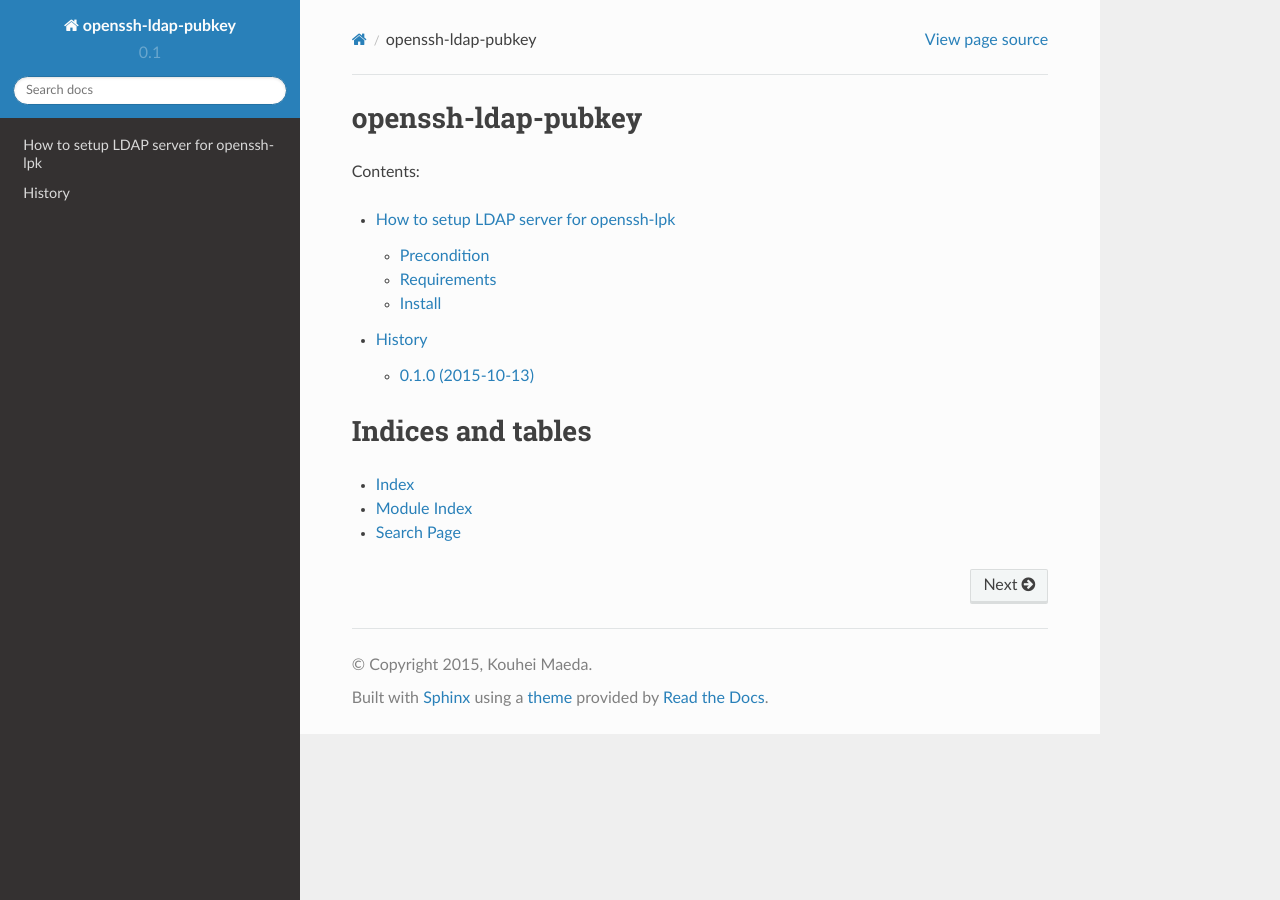
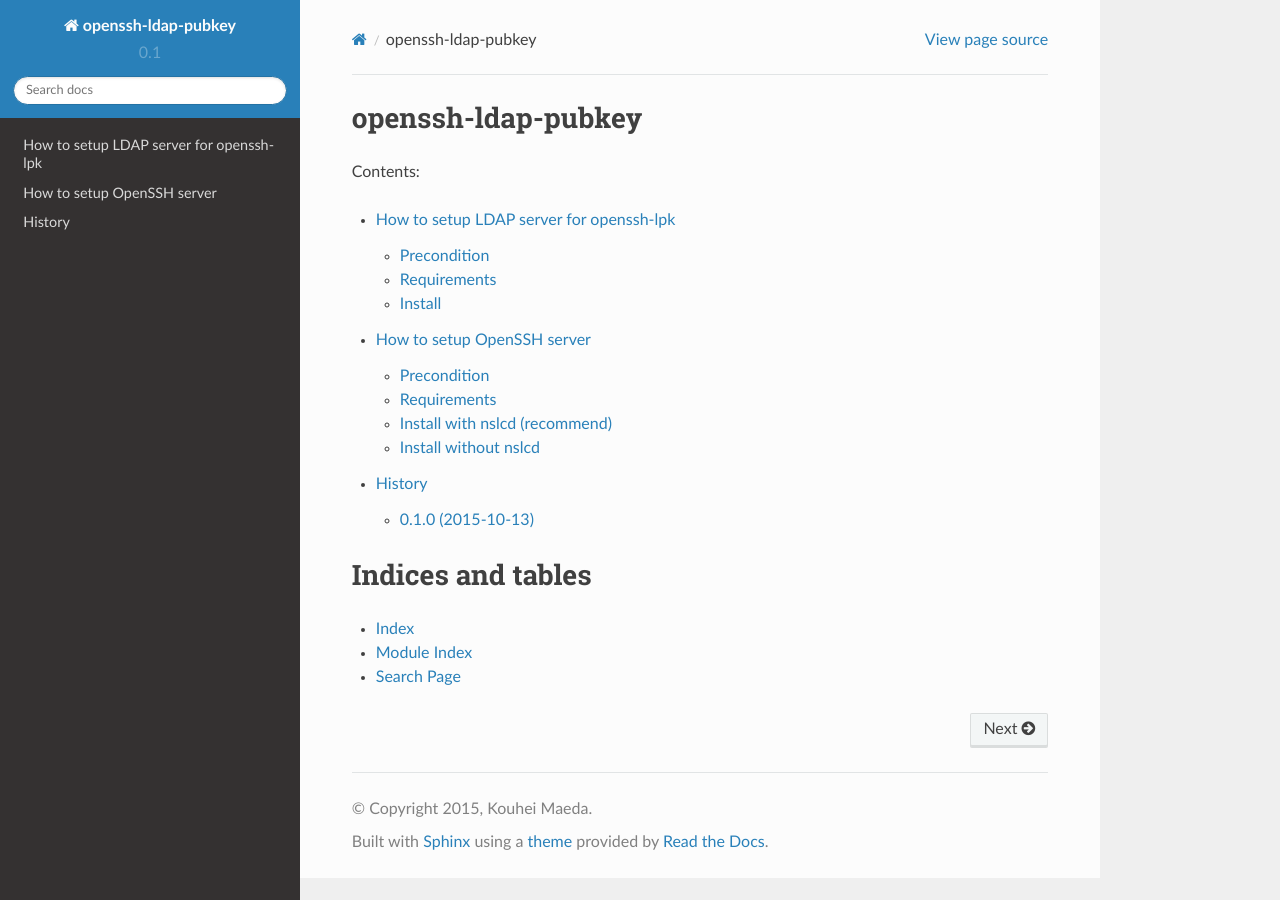
Before and after one commit to mkouhei/openssh-ldap-pubkey, a Sphinx documentation site: the page built from docs/source/index.rst, in a window 1280 px wide. Built offline with Sphinx 7.4.7 and the Read the Docs theme 2.0.0, drawn with Linux system fonts in a browser that asks for light colours; some of the changed lines change nothing that is shown.

Commit message:
Adds setup OpenSSH.
Signed-off-by: Kouhei Maeda <mkouhei@palmtb.net>

```diff
--- a/docs/source/index.rst
+++ b/docs/source/index.rst
@@ -8,6 +8,7 @@ Contents:
 
    README
    openldap
+   openssh
    HISTORY
 
 
--- /dev/null
+++ b/docs/source/openssh.rst
@@ -0,0 +1,134 @@
+=============================
+ How to setup OpenSSH server
+=============================
+
+Precondition
+============
+
+This article restricts OpenSSH 6.2 over on Debian systems only.
+
+.. note::
+   You can use `openssh-ldap package <https://apps.fedoraproject.org/packages/openssh-ldap>`_ instead of this utility in the distribution based RHEL.
+
+Requirements
+============
+
+* OpenSSH 6.2 over
+* openssh-ldap-pubkey
+* Go 1.2 over
+
+Optional
+--------
+
+* nslcd
+
+Install with nslcd (recommend)
+==============================
+
+When the following precondition is sufficient,
+``openssh-ldap-pubkey`` can loads parameters from ``/etc/nslcd.conf``.
+
+* ``nslcd`` package is installed.
+* There is ``/etc/nslcd.conf``.
+* Set ``root`` to ``AuthorizedKeysCommandUser`` of ``/etc/ssh/sshd_config``.
+
+The parameters are follows.
+
+.. list-table:: nslcd.conf keys compare openssh-ldap-pubkey options.
+   :header-rows: 1
+
+   * - nslcd.conf
+     - openssh-ldap-pubkey
+   * - | ``uri``
+       | ldap://example.org
+       | ldaps://example.org
+     - | ``host``, ``port``, ``tls``
+       | example.org, 389, false
+       | example.org, 636, true
+   * - | ``base``
+       | dc=example,dc=org
+     - | ``base``
+       | dc=example,dc=org
+   * - | ``pam_authz_search``
+       | (&(objectClass=posixAccount)(uid=$username))
+     - | ``filter``
+       | (&(objectClass=posixAccount)(uid=%s))
+
+
+1. Download binary.
+
+   .. code-block:: shell
+
+      $ export GOPATH=/path/to/gocode
+      $ go get github.com/mkouhei/openssh-ldap-pubkey
+      $ chmod 0755 /path/to/gocode/bin/openssh-ldap-pubkey
+      $ sudo chown root: /path/to/gocode/bin/openssh-ldap-pubkey
+
+2. Setup sshd_config.
+
+   Appends ``AuthorizedKeysCommand`` and ``AuthorizedKeysCommandUser``.
+
+   .. code-block:: ini
+
+      AuthorizedKeysCommand /path/to/openssh-ldap-pubkey
+      AuthorizedKeysCommandUser root
+
+3. Restart sshd.
+
+   .. code-block:: shell
+
+      $ sudo service ssh restart
+
+
+Install without nslcd
+=====================
+
+If ``nslcd`` is not installed and there is not ``/etc/nslcd.conf``,
+you should prepare wrapper script of ``openssh-ldap-pubkey``.
+
+1. Download binary.
+
+   .. code-block:: shell
+
+      $ export GOPATH=/path/to/gocode
+      $ go get github.com/mkouhei/openssh-ldap-pubkey
+      $ chmod 0755 /path/to/gocode/bin/openssh-ldap-pubkey
+      $ sudo chown root: /path/to/gocode/bin/openssh-ldap-pubkey
+
+
+2. Prepare wrapper script.
+
+   without TLS,
+
+   .. code-block:: shell
+
+      $ sudo bash -c "cat << EOF > /etc/ssh/openssh-ldap-pubkey.sh
+      #!/bin/sh -e
+      /path/to/openssh-ldap-pubkey -host=ldap.example.org -base=dc=example,dc=org $1
+      EOF
+      $ sudo chmod +x /etc/ssh/openssh-ldap-pubkey.sh
+
+   with TLS.
+
+   .. code-block:: shell
+
+      $ sudo bash -c "cat << EOF > /etc/ssh/openssh-ldap-pubkey.sh
+      #!/bin/sh -e
+      /path/to/openssh-ldap-pubkey -host=ldap.example.org -port 636 -base=dc=example,dc=org -tls=true $1
+      EOF
+      $ sudo chmod +x /etc/ssh/openssh-ldap-pubkey.sh
+
+3. Setup sshd_config.
+
+   Appends ``AuthorizedKeysCommand`` and ``AuthorizedKeysCommandUser``.
+
+   .. code-block:: ini
+
+      AuthorizedKeysCommand /etc/ssh/openssh-ldap-pubkey.sh
+      AuthorizedKeysCommandUser root
+
+4. Restart sshd.
+
+   .. code-block:: shell
+
+      $ sudo service ssh restart
```
